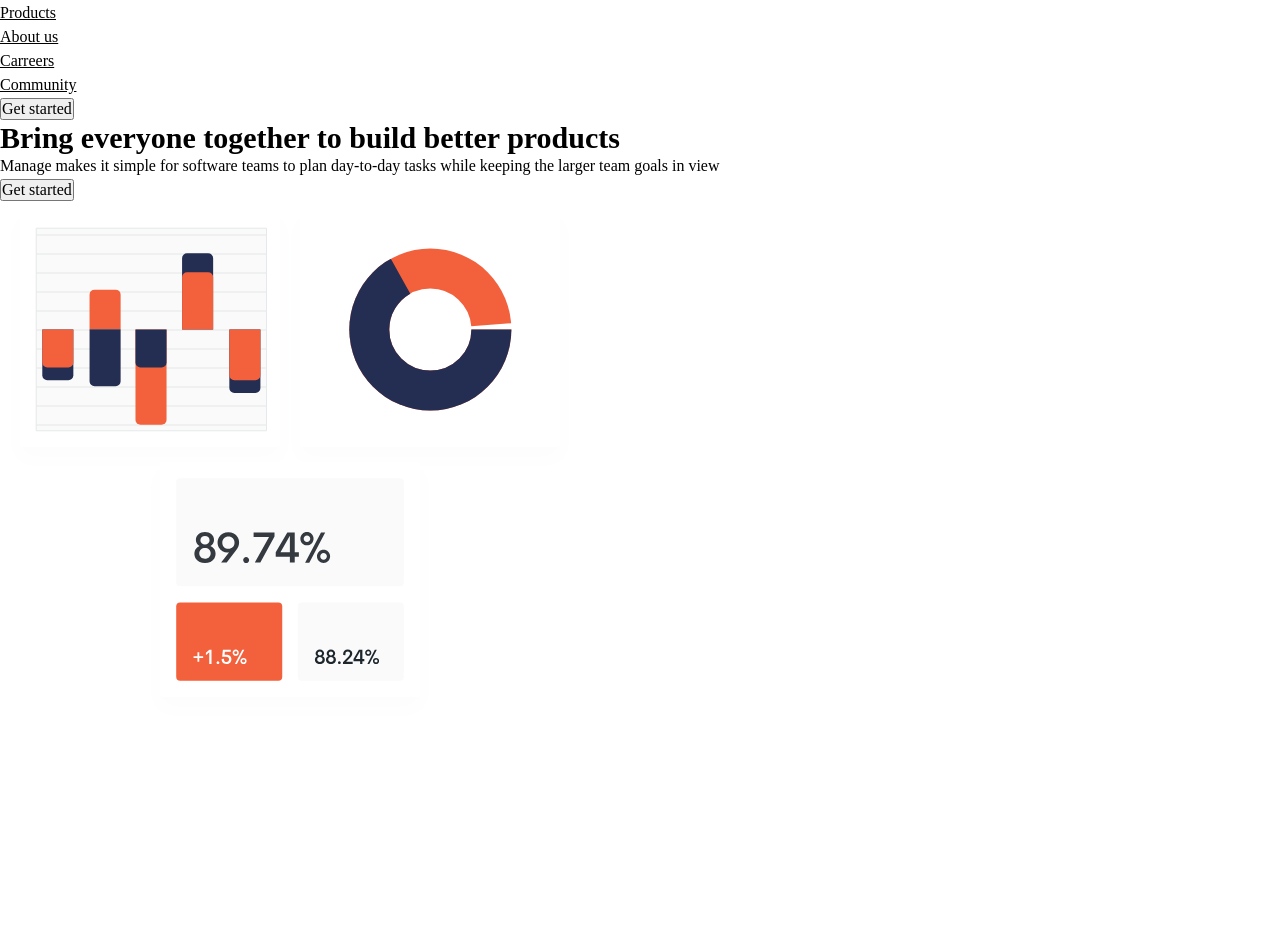
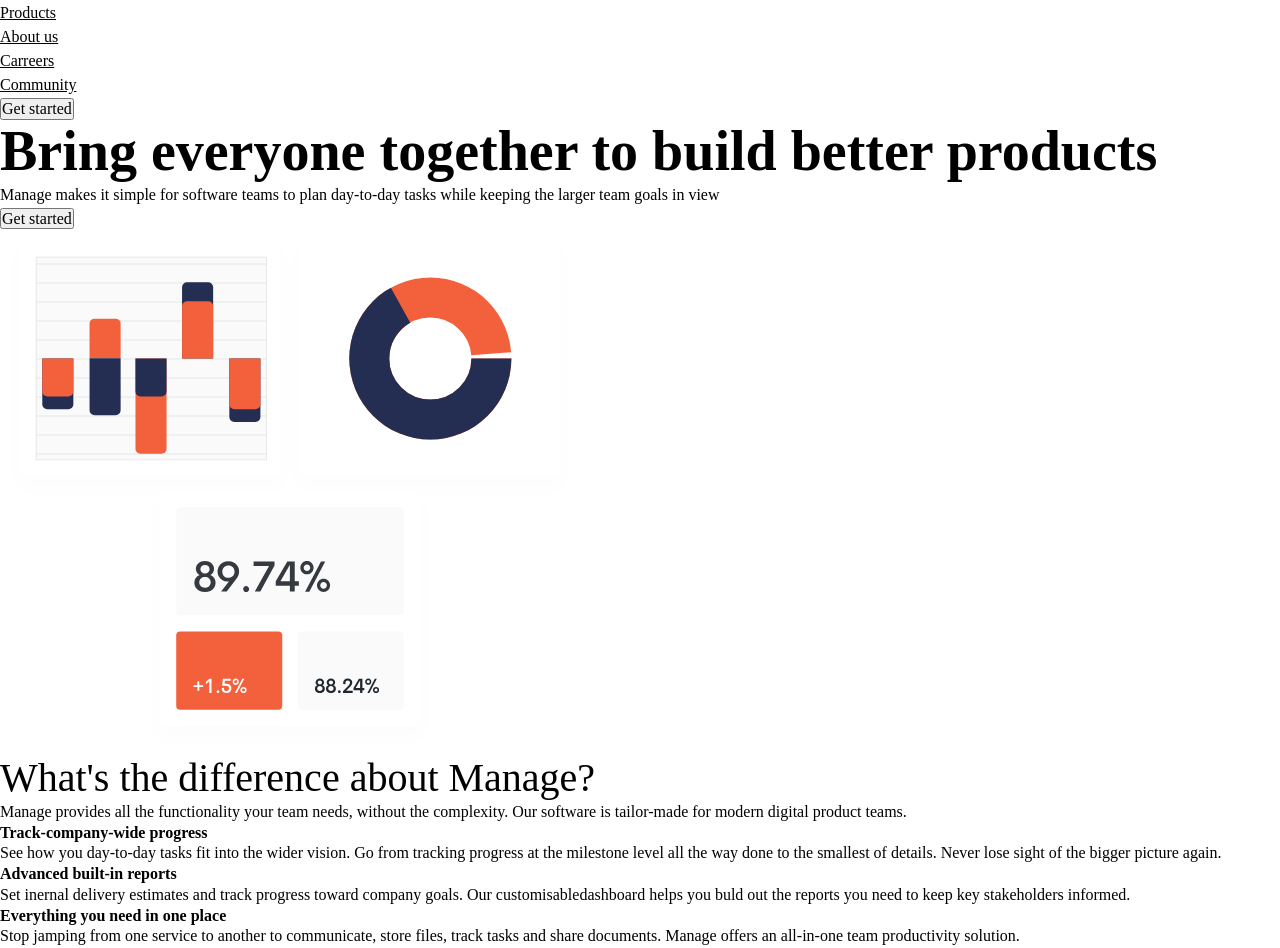
Before and after one commit to NadiasCodes/Practice--Responsive-Website, a plain HTML site: page index.html in a window 1280 px wide. Shown: the part 47-995 px from the top of the page. Before the commit the page ends 800 px from the top, so only its background shows below. Drawn offline with Linux system fonts and the light colour scheme.

Commit message:
Made the second section of the page

```diff
--- a/index.html
+++ b/index.html
@@ -44,16 +44,58 @@
               <button class="button">Get started</button>
             </div>
             <div>
-<img src="src/images/illustration-intro.svg" alt="graphs">
-
+              <img src="src/images/illustration-intro.svg" alt="graphs" />
             </div>
           </div>
         </div>
       </section>
-
-
-
-
+      <section>
+        <div class="container">
+          <div class="even-columns">
+            <div>
+              <h2 class="fs-secondary-heading .fw-bold">
+                What's the difference about Manage?
+              </h2>
+              <p>
+                Manage provides all the functionality your team needs, without
+                the complexity. Our software is tailor-made for modern digital
+                product teams.
+              </p>
+            </div>
+            <div>
+              <ul role="list">
+                <li>
+                  <h3 class="fs-16 fw-bold">Track-company-wide progress</h3>
+                  <p>
+                    See how you day-to-day tasks fit into the wider vision. Go
+                    from tracking progress at the milestone level all the way
+                    done to the smallest of details. Never lose sight of the
+                    bigger picture again.
+                  </p>
+                </li>
+                <li>
+                  <h3 class="fs-16 fw-bold">Advanced built-in reports</h3>
+                  <p>
+                    Set inernal delivery estimates and track progress toward
+                    company goals. Our customisabledashboard helps you buld out
+                    the reports you need to keep key stakeholders informed.
+                  </p>
+                </li>
+                <li>
+                  <h3 class="fs-16 fw-bold">
+                    Everything you need in one place
+                  </h3>
+                  <p>
+                    Stop jamping from one service to another to communicate,
+                    store files, track tasks and share documents. Manage offers
+                    an all-in-one team productivity solution.
+                  </p>
+                </li>
+              </ul>
+            </div>
+          </div>
+        </div>
+      </section>
     </main>
   </body>
 </html>
--- a/src/style.css
+++ b/src/style.css
@@ -32,8 +32,8 @@
   :root {
     --fs-body: var(--fs-16);
     --fs-nav: var(--fs-13);
-    --fs-primary-heading: var(--fs-30);
-    --fs-secondary-heading: var(--fs-56);
+    --fs-primary-heading: var(--fs-56);
+    --fs-secondary-heading: var(--fs-40);
   }
 }
 
```
